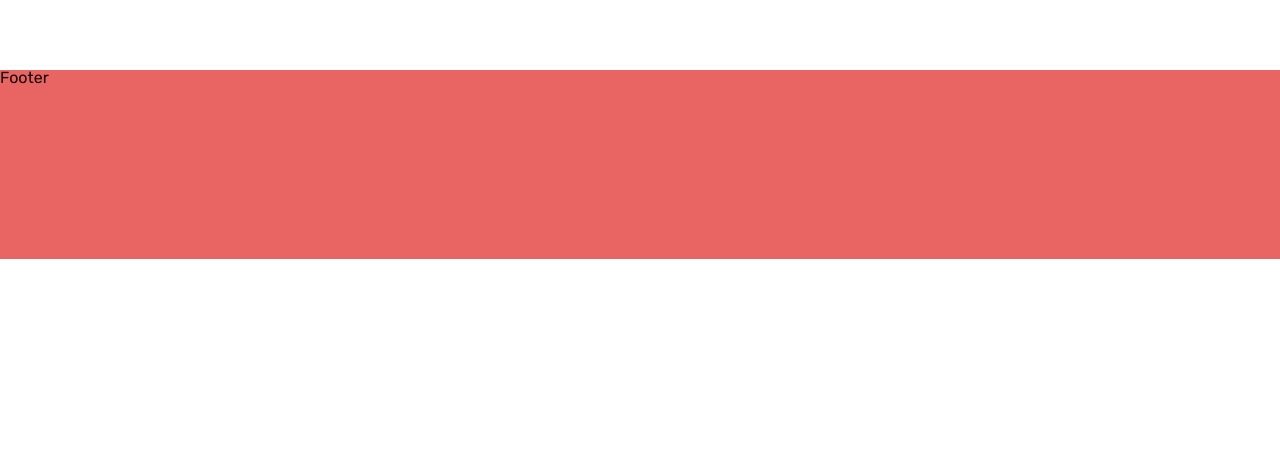
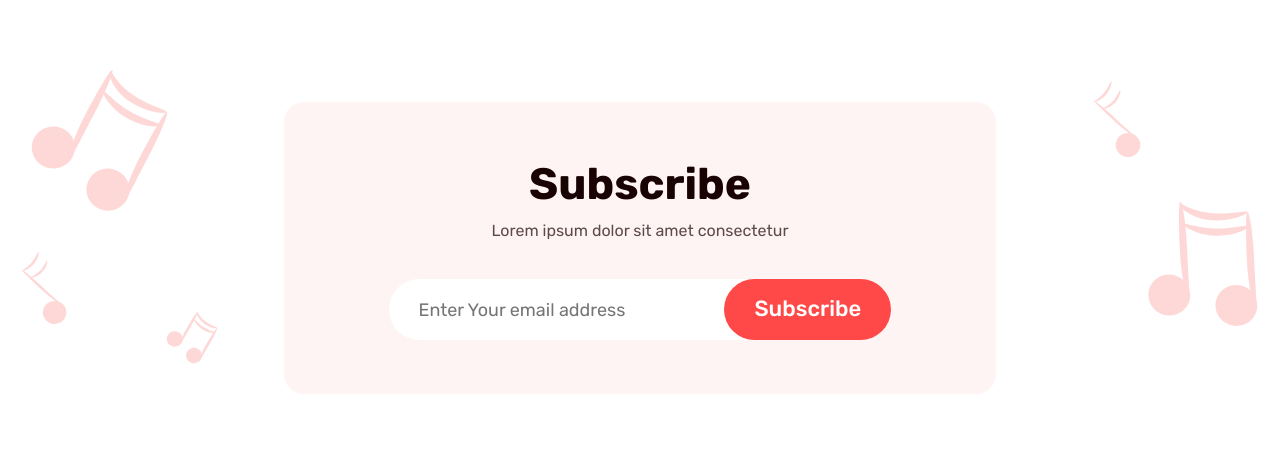
Before and after one commit to slon7716/dev-Headphones, a website: page dev/index.html in a window 1280 px wide. Shown: the part 3842-4318 px from the top of the page. Before the commit the page ends 4101 px from the top, so only its background shows below. Drawn offline with nearby package versions, Linux system fonts and the light colour scheme; files that its build step writes are made by us from their sources.

Commit message:
subscribe

```diff
--- a/dev/index.html
+++ b/dev/index.html
@@ -5,5 +5,6 @@
     @@include('templates/good-headphones.html')
     @@include('templates/our-latest-product.html')
     @@include('templates/whatever-you-get.html')
+    @@include('templates/subscribe.html')
 </main>
 @@include('templates/footer.html')
--- /dev/null
+++ b/dev/sass/subscribe.scss
@@ -0,0 +1,62 @@
+.subscribe {
+   width: 1236px;
+   height: 356px;
+   margin: 0 auto 130px;
+   background: url(assets/img/freepik-background-complete.svg) no-repeat;
+   display: flex;
+   align-items: center;
+   justify-content: center;
+
+   .block {
+      width: 712px;
+      height: 292px;
+      background-color: #FFF4F4;
+      border-radius: 20px;
+      display: flex;
+      flex-direction: column;
+      align-items: center;
+      justify-content: center;
+
+      h2 {
+         margin-bottom: 6px;
+      }
+
+      h4 {
+         margin-bottom: 36px;
+         opacity: 70%;
+      }
+
+      form {
+         width: 503px;
+
+         input {
+            font-size: 1.125rem;
+            font-weight: 500;
+            width: 362px;
+            height: 61px;
+            background-color: #fff;
+            border: none;
+            border-radius: 50px 0 0 50px;
+            padding: 15px 30px;
+
+            &::placeholder {
+               font-size: 1.125rem;
+               font-weight: 400;
+               line-height: 1.5;
+            }
+         }
+
+         button {
+            font-size: 1.375rem;
+            font-weight: 500;
+            line-height: 1.4;
+            color: #fff;
+            background-color: #FF4948;
+            border: none;
+            border-radius: 50px;
+            padding: 15px 30px;
+            margin-left: -30px;
+         }
+      }
+   }
+}
--- a/dev/style.scss
+++ b/dev/style.scss
@@ -21,5 +21,6 @@ Use it to make something cool, have fun, and share what you've learned with othe
 @use 'sass/good-headphones';
 @use 'sass/our-latest-product';
 @use 'sass/whatever-you-get';
+@use 'sass/subscribe';
 @use 'sass/footer';
 @use 'sass/media/media';
--- /dev/null
+++ b/dev/templates/subscribe.html
@@ -0,0 +1,10 @@
+<section class="subscribe">
+   <div class="block">
+      <h2>Subscribe</h2>
+      <h4>Lorem ipsum dolor sit amet consectetur</h4>
+      <form>
+         <input type="text" placeholder="Enter Your email address">
+         <button type="submit">Subscribe</button>
+      </form>
+   </div>
+</section>
```
